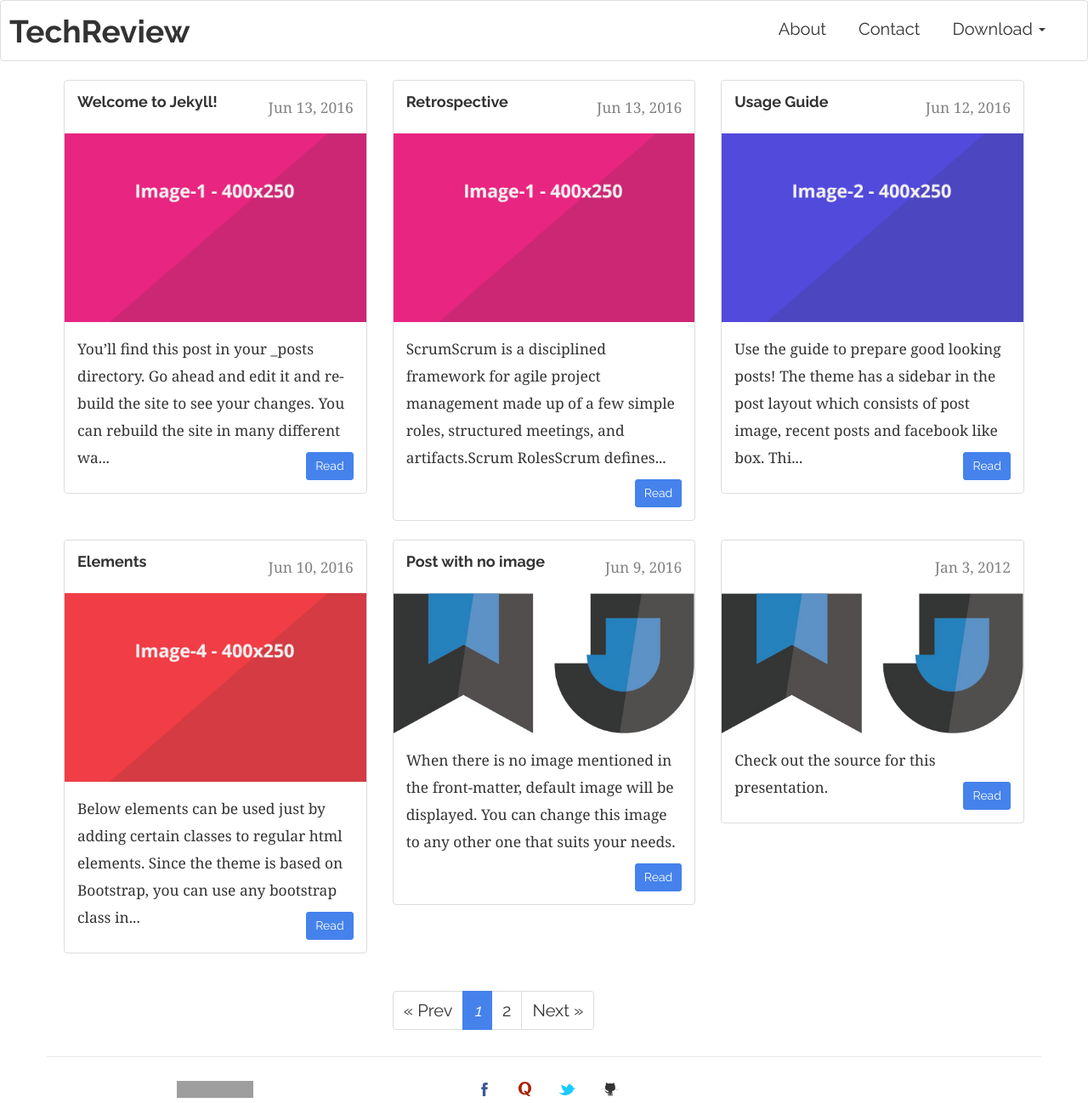
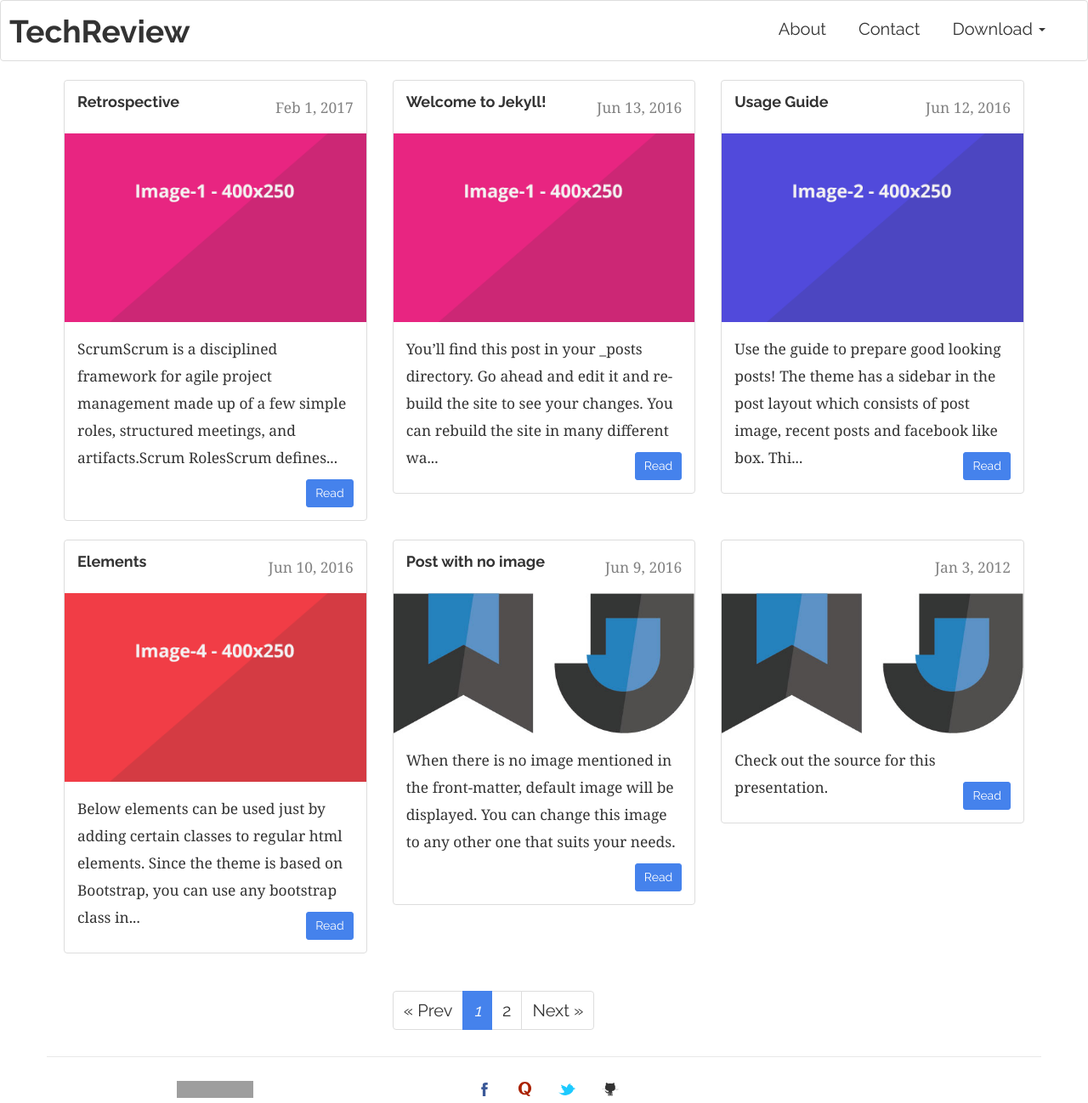
Before and after one commit to profbmuthu/CCrime, a Jekyll site: the page built from index.html, in a window 1280 px wide. Shown: the whole page at 85% size. Built offline with Jekyll 4.4.1, drawn with Linux system fonts in a browser that asks for light colours; the list of posts is cut into pages by our own code; grey boxes are pictures that could not be loaded.

Commit message:
Update 2012-1-1-intro.md

```diff
--- a/_posts/2012-1-1-intro.md
+++ b/_posts/2012-1-1-intro.md
@@ -1,7 +1,7 @@
 ---
 layout: post
 title:  "Retrospective"
-date:   2016-06-13 10:51:47 +0530
+date:   2017-2-1 10:51:47 +0530
 categories: scrum
 img: image-1.png
 categories: [one, two]
```
